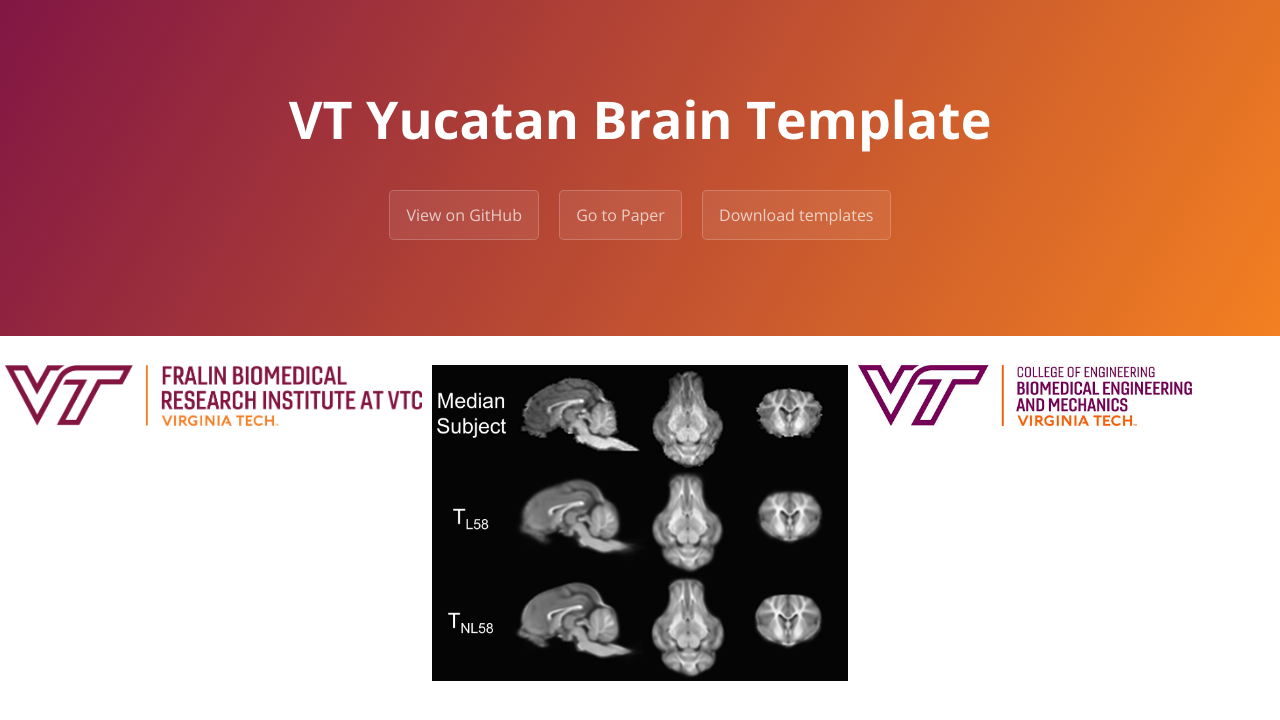
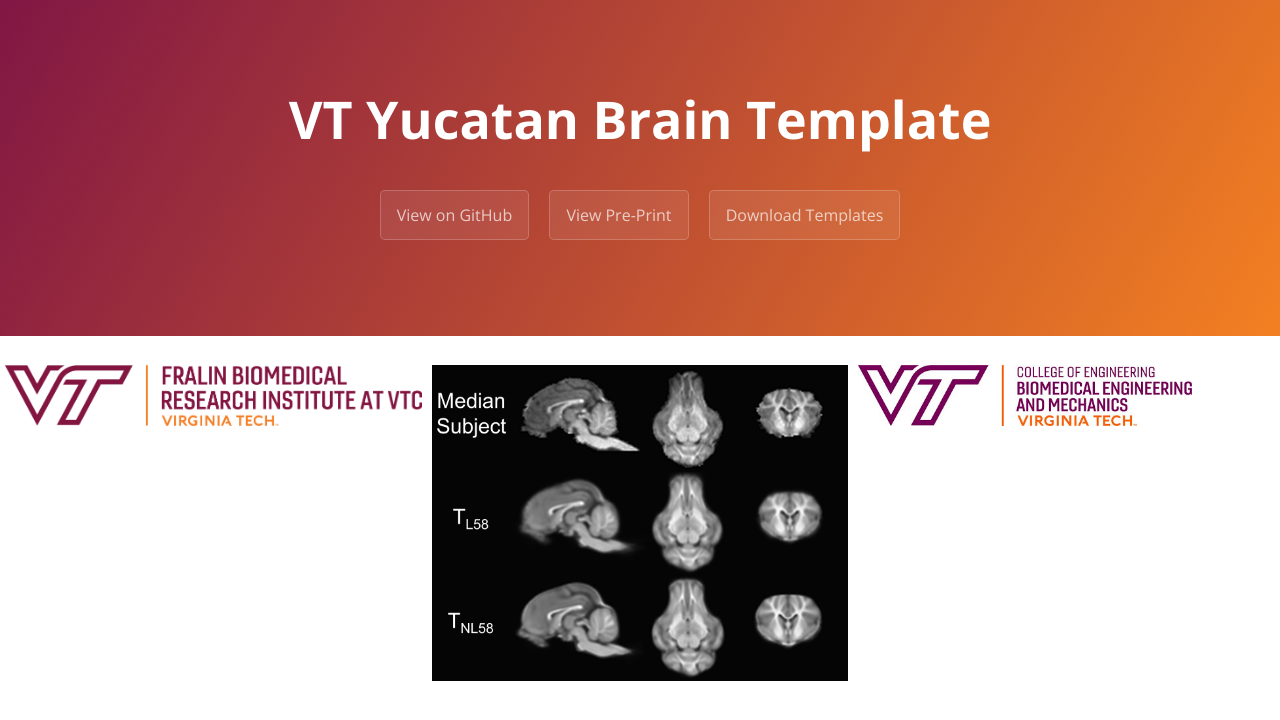
Before and after one commit to lacontelab/VT-Yucatan-MRI-Template, a Jekyll site: the page built from index.md, in a window 1280 px wide. Shown: the top 720 px of the page. Built offline with Jekyll 4.4.1, drawn with Linux system fonts in a browser that asks for light colours; the repository's description, which GitHub fills in, is left out.

Commit message:
Updated link to bioRxiv

```diff
--- a/_config.yml
+++ b/_config.yml
@@ -7,5 +7,5 @@
 
 github:
   repository_url: https://github.com/lacontelab/VT-Yucatan-MRI-Template
-  paper_url: https://www.biorxiv.org/
+  paper_url: https://www.biorxiv.org/content/10.1101/2020.07.17.209064v1
   tar_url: https://github.com/lacontelab/VT-Yucatan-MRI-Template/releases/download/v0.1.0/VT_Yucatan_MRI_templates_v0.1.tar.gz
--- a/_layouts/default.html
+++ b/_layouts/default.html
@@ -29,8 +29,8 @@
         <a href="{{ site.github.repository_url }}" class="btn">View on GitHub</a>
       {% endif %}
       {% if site.show_downloads %}
-        <a href="{{ site.github.paper_url }}" class="btn">Go to Paper</a>
-        <a href="{{ site.github.tar_url }}" class="btn">Download templates</a>
+        <a href="{{ site.github.paper_url }}" class="btn">View Pre-Print</a>
+        <a href="{{ site.github.tar_url }}" class="btn">Download Templates</a>
       {% endif %}
     </header>
     <br>
```
Also changed, not shown: 2 other files.
